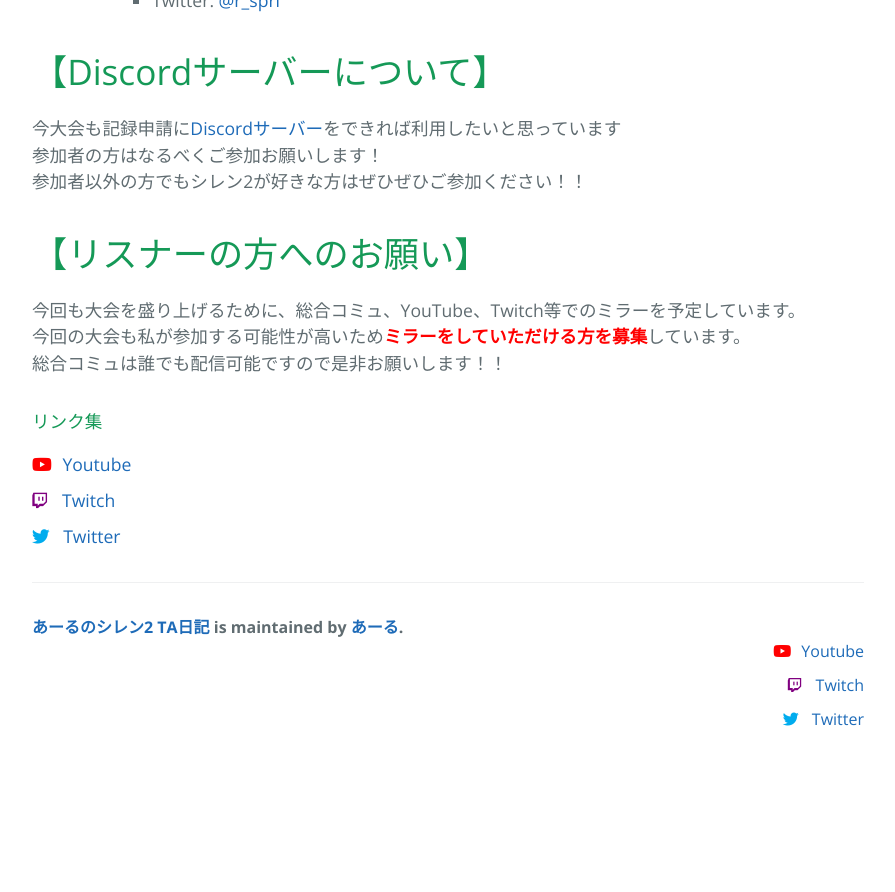
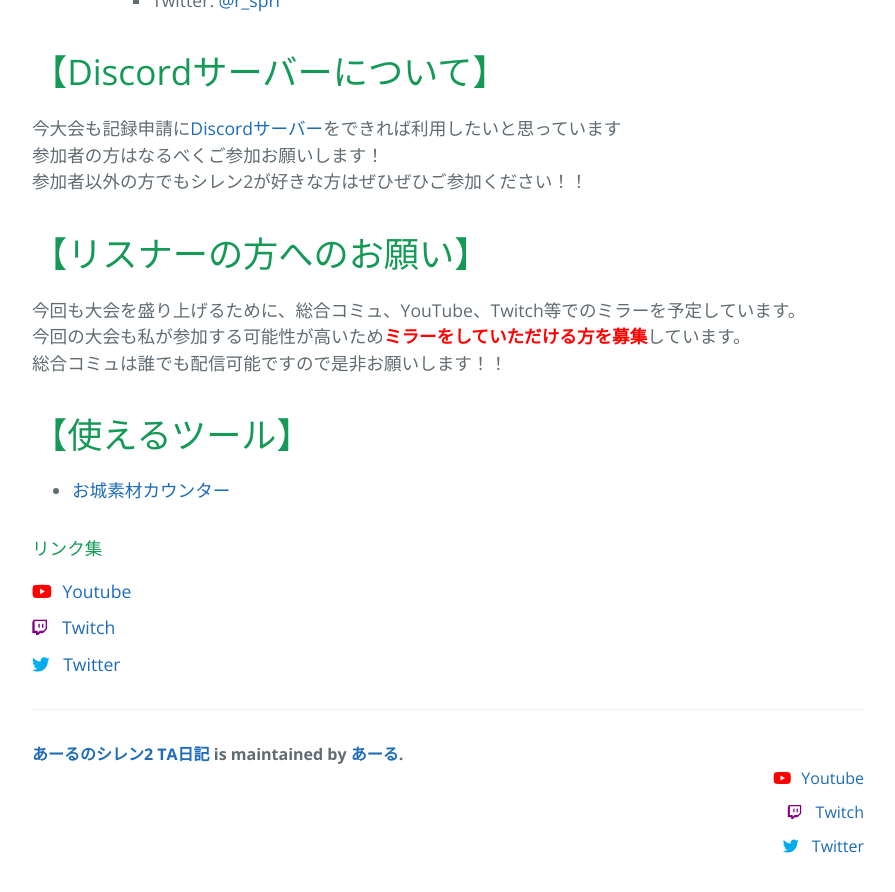
Before and after one commit to riwn/my-shiren2, a Jekyll site: the page built from _posts/tournament/2021-04-25-golden-castle-tournament-announcement.md, in a window 1280 px wide and 900 px high, scrolled down 2923 px. Shown: the top 892 px of the window, without its empty margins (192-1087 px from the left). Built offline with Jekyll 4.4.1, drawn with Linux system fonts in a browser that asks for light colours; nearby versions of some CDN libraries; before the commit the page ends 3696 px from its top, so only the background shows below that.

Commit message:
ツール追記

```diff
--- a/_posts/tournament/2021-04-25-golden-castle-tournament-announcement.md
+++ b/_posts/tournament/2021-04-25-golden-castle-tournament-announcement.md
@@ -98,7 +98,8 @@
 今回の大会も私が参加する可能性が高いため<span style="color:red;">**ミラーをしていただける方を募集**</span>しています。
 総合コミュは誰でも配信可能ですので是非お願いします！！
 
-
+# 【使えるツール】
+- [お城素材カウンター](https://shiren2.herokuapp.com/tool/counter)
 
 <style>
     .schedule {
```
